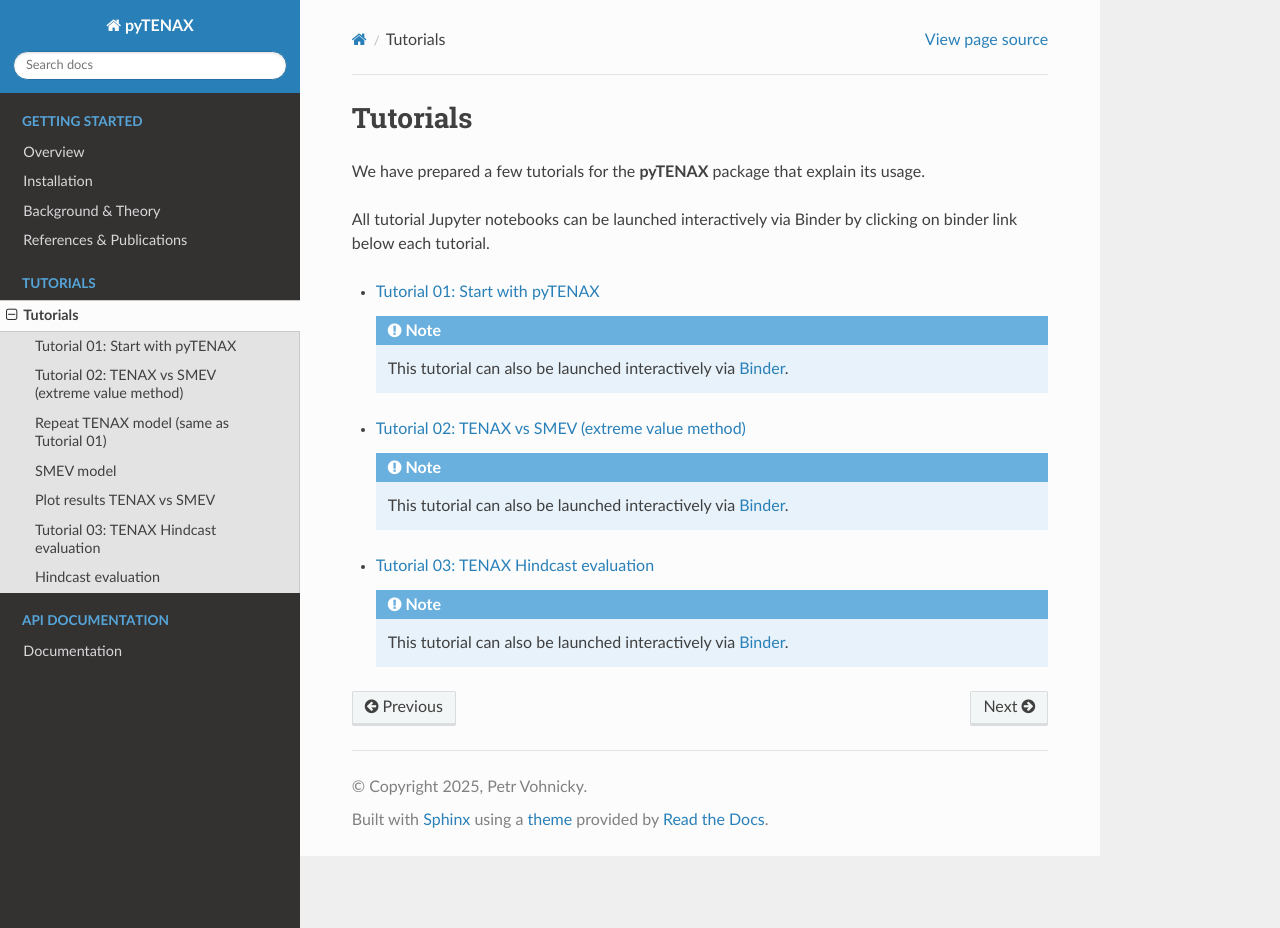
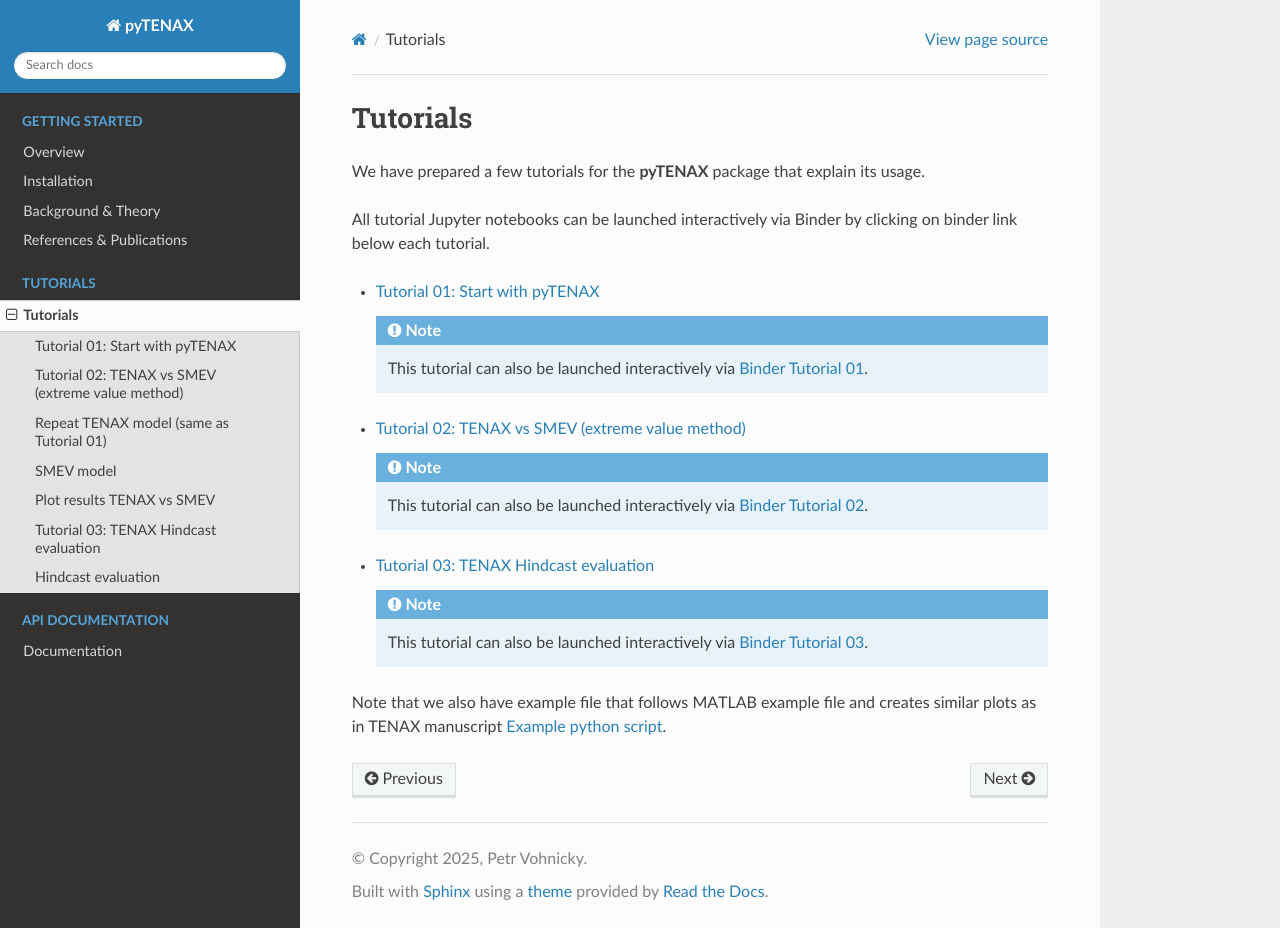
Before and after one commit to PetrVey/pyTENAX, a Sphinx documentation site: the page built from docs/source/tutorials/tutorials.rst, in a window 1280 px wide and 928 px high. Built offline with Sphinx 7.4.7 and the Read the Docs theme 3.1.0, drawn with Linux system fonts in a browser that asks for light colours.

Commit message:
added notes about example file

```diff
--- a/docs/source/tutorials/tutorials.rst
+++ b/docs/source/tutorials/tutorials.rst
@@ -9,24 +9,25 @@ All tutorial Jupyter notebooks can be launched interactively via Binder by click
 
   .. note::
      This tutorial can also be launched interactively via
-     `Binder <https://mybinder.org/v2/gh/PetrVey/pyTENAX/feature_RDT?urlpath=%2Fdoc%2Ftree%2Fdocs%2Fsource%2Ftutorials%2FTutorial_01.ipynb>`_.
+     `Binder Tutorial 01 <https://mybinder.org/v2/gh/PetrVey/pyTENAX/feature_RDT?urlpath=%2Fdoc%2Ftree%2Fdocs%2Fsource%2Ftutorials%2FTutorial_01.ipynb>`_.
 
 
 - `Tutorial 02: TENAX vs SMEV (extreme value method) <tutorials/Tutorial_02.ipynb>`_
 
   .. note::
      This tutorial can also be launched interactively via
-     `Binder <https://mybinder.org/v2/gh/PetrVey/pyTENAX/feature_RDT?urlpath=%2Fdoc%2Ftree%2Fdocs%2Fsource%2Ftutorials%2FTutorial_03.ipynb>`_.
+     `Binder Tutorial 02 <https://mybinder.org/v2/gh/PetrVey/pyTENAX/feature_RDT?urlpath=%2Fdoc%2Ftree%2Fdocs%2Fsource%2Ftutorials%2FTutorial_03.ipynb>`_.
 
 
 - `Tutorial 03: TENAX Hindcast evaluation <tutorials/Tutorial_03.ipynb>`_
 
   .. note::
      This tutorial can also be launched interactively via
-     `Binder <https://mybinder.org/v2/gh/PetrVey/pyTENAX/feature_RDT?urlpath=%2Fdoc%2Ftree%2Fdocs%2Fsource%2Ftutorials%2FTutorial_03.ipynb>`_.
+     `Binder Tutorial 03 <https://mybinder.org/v2/gh/PetrVey/pyTENAX/feature_RDT?urlpath=%2Fdoc%2Ftree%2Fdocs%2Fsource%2Ftutorials%2FTutorial_03.ipynb>`_.
 
 
-
+Note that we also have example file that follows MATLAB example file and creates similar plots as in TENAX manuscript
+`Example python script <https://github.com/PetrVey/pyTENAX/blob/6dd44bee49f4e448f2ee08710e3b4356c88ac6b7/example/test_tenax.py>`_.
 
 
 .. toctree::
```
